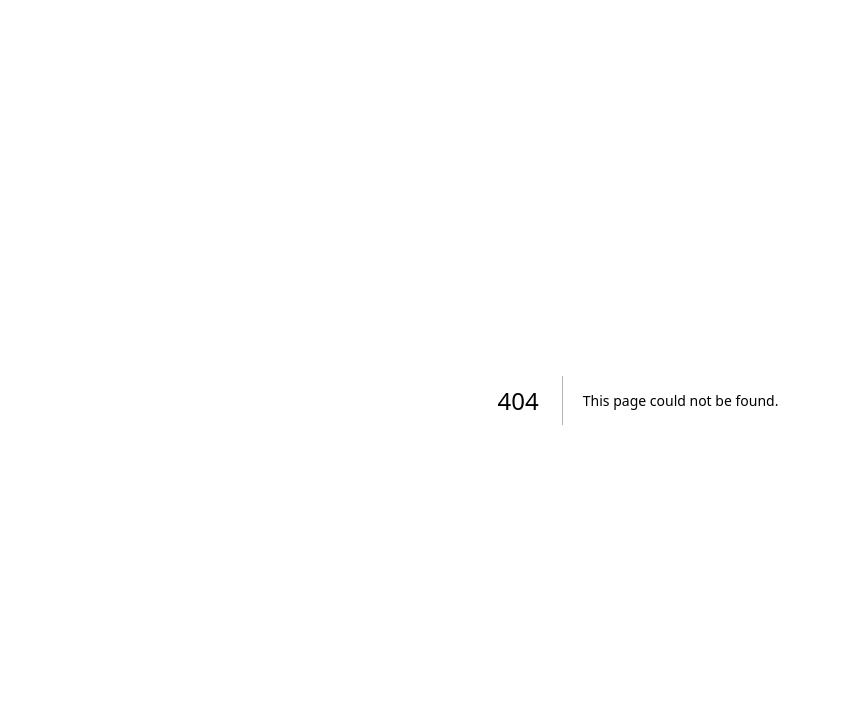
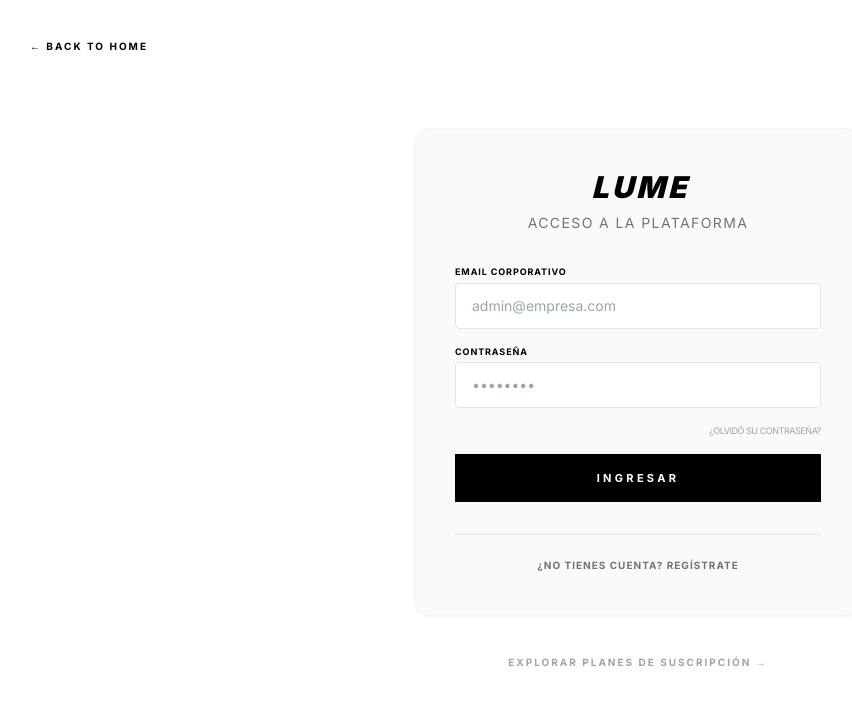
Before and after one commit to lumeglobal10-prog/lume-global-core, a Next.js app: page /login in a window 1280 px wide. Before the commit this address had no page. Shown: the top 704 px of the page, without its empty margins (2-854 px from the left). Built offline with nearby package versions, Linux system fonts and the light colour scheme.

Commit message:
Create page.tsx

```diff
--- /dev/null
+++ b/app/login/page.tsx
@@ -0,0 +1,130 @@
+'use client';
+import React, { useState } from 'react';
+import Link from 'next/link';
+
+export default function LoginPage() {
+  // Estado para alternar entre Login y Registro
+  const [isRegistering, setIsRegistering] = useState(false);
+
+  // Estados para el formulario
+  const [formData, setFormData] = useState({
+    company: '',
+    fullName: '',
+    email: '',
+    phone: '',
+    password: '',
+    confirmPassword: ''
+  });
+
+  const [error, setError] = useState('');
+
+  const handleInputChange = (e: React.ChangeEvent<HTMLInputElement>) => {
+    setFormData({ ...formData, [e.target.name]: e.target.value });
+    setError(''); // Limpiar error al escribir
+  };
+
+  const handleSubmit = (e: React.FormEvent) => {
+    e.preventDefault();
+
+    if (isRegistering) {
+      // Validación de coincidencia de contraseña
+      if (formData.password !== formData.confirmPassword) {
+        setError('Las contraseñas no coinciden. Por favor, verifíquelas.');
+        return;
+      }
+      // Aquí iría la lógica para guardar en base de datos
+      console.log("Registrando usuario...", formData);
+      window.location.href = '/pricing'; // Redirigir a planes tras registro
+    } else {
+      // Lógica de Login
+      console.log("Iniciando sesión...", formData.email);
+      // Simulación: Si es activo va a dashboard, si no a planes
+      window.location.href = '/dashboard';
+    }
+  };
+
+  return (
+    <main className="min-h-screen bg-white text-black font-sans flex flex-col items-center justify-center p-6">
+
+      {/* Botón Volver al Inicio (Arriba Izquierda) */}
+      <div className="absolute top-8 left-8">
+        <Link href="/" className="text-[10px] font-bold tracking-[0.2em] uppercase hover:underline underline-offset-4">
+          ← Back to Home
+        </Link>
+      </div>
+
+      <div className="w-full max-w-md space-y-8 bg-neutral-50 p-10 rounded-2xl shadow-sm border border-neutral-100">
+        <div className="text-center">
+          <h2 className="text-3xl font-black tracking-tighter uppercase italic">L U M E</h2>
+          <p className="mt-2 text-sm text-neutral-500 tracking-widest uppercase">
+            {isRegistering ? 'Crea tu cuenta corporativa' : 'Acceso a la plataforma'}
+          </p>
+        </div>
+
+        <form className="mt-8 space-y-4" onSubmit={handleSubmit}>
+          {isRegistering && (
+            <>
+              <div>
+                <label className="block text-[9px] font-bold uppercase tracking-widest mb-1">Nombre de la Empresa</label>
+                <input name="company" type="text" required className="w-full px-4 py-3 bg-white border border-neutral-200 rounded text-sm focus:outline-none focus:border-black transition-all" placeholder="EJ: ESTUDIO LUME" onChange={handleInputChange}/>
+              </div>
+              <div>
+                <label className="block text-[9px] font-bold uppercase tracking-widest mb-1">Nombre del Titular</label>
+                <input name="fullName" type="text" required className="w-full px-4 py-3 bg-white border border-neutral-200 rounded text-sm focus:outline-none focus:border-black transition-all" placeholder="EJ: JORGE DELLARIA" onChange={handleInputChange}/>
+              </div>
+              <div>
+                <label className="block text-[9px] font-bold uppercase tracking-widest mb-1">Teléfono</label>
+                <input name="phone" type="tel" required className="w-full px-4 py-3 bg-white border border-neutral-200 rounded text-sm focus:outline-none focus:border-black transition-all" placeholder="+54 9 11 ..." onChange={handleInputChange}/>
+              </div>
+            </>
+          )}
+
+          <div>
+            <label className="block text-[9px] font-bold uppercase tracking-widest mb-1">Email Corporativo</label>
+            <input name="email" type="email" required className="w-full px-4 py-3 bg-white border border-neutral-200 rounded text-sm focus:outline-none focus:border-black transition-all" placeholder="admin@empresa.com" onChange={handleInputChange}/>
+          </div>
+
+          <div>
+            <label className="block text-[9px] font-bold uppercase tracking-widest mb-1">Contraseña</label>
+            <input name="password" type="password" required className="w-full px-4 py-3 bg-white border border-neutral-200 rounded text-sm focus:outline-none focus:border-black transition-all" placeholder="••••••••" onChange={handleInputChange}/>
+          </div>
+
+          {isRegistering && (
+            <div>
+              <label className="block text-[9px] font-bold uppercase tracking-widest mb-1">Confirmar Contraseña</label>
+              <input name="confirmPassword" type="password" required className="w-full px-4 py-3 bg-white border border-neutral-200 rounded text-sm focus:outline-none focus:border-black transition-all" placeholder="••••••••" onChange={handleInputChange}/>
+            </div>
+          )}
+
+          {error && <p className="text-red-500 text-[10px] font-bold uppercase text-center">{error}</p>}
+
+          {!isRegistering && (
+            <div className="flex justify-end">
+              <button type="button" className="text-[9px] text-neutral-400 hover:text-black uppercase tracking-tighter">¿Olvidó su contraseña?</button>
+            </div>
+          )}
+
+          <button type="submit" className="w-full py-4 bg-black text-white text-[11px] font-bold uppercase tracking-[0.3em] hover:bg-neutral-800 transition-all mt-4">
+            {isRegistering ? 'Continuar a Planes' : 'Ingresar'}
+          </button>
+        </form>
+
+        <div className="text-center pt-4 border-t border-neutral-200 mt-6">
+          <button
+            onClick={() => setIsRegistering(!isRegistering)}
+            className="text-[10px] font-bold text-neutral-500 hover:text-black uppercase tracking-widest"
+          >
+            {isRegistering ? '¿Ya tienes cuenta? Iniciar Sesión' : '¿No tienes cuenta? Regístrate'}
+          </button>
+        </div>
+      </div>
+
+      {/* Botón Directo a Planes (Abajo) */}
+      <div className="mt-8">
+        <Link href="/pricing" className="text-[10px] font-bold text-neutral-400 hover:text-black uppercase tracking-[0.2em] border-b border-transparent hover:border-black pb-1 transition-all">
+          Explorar Planes de Suscripción →
+        </Link>
+      </div>
+    </main>
+  );
+      }
```
